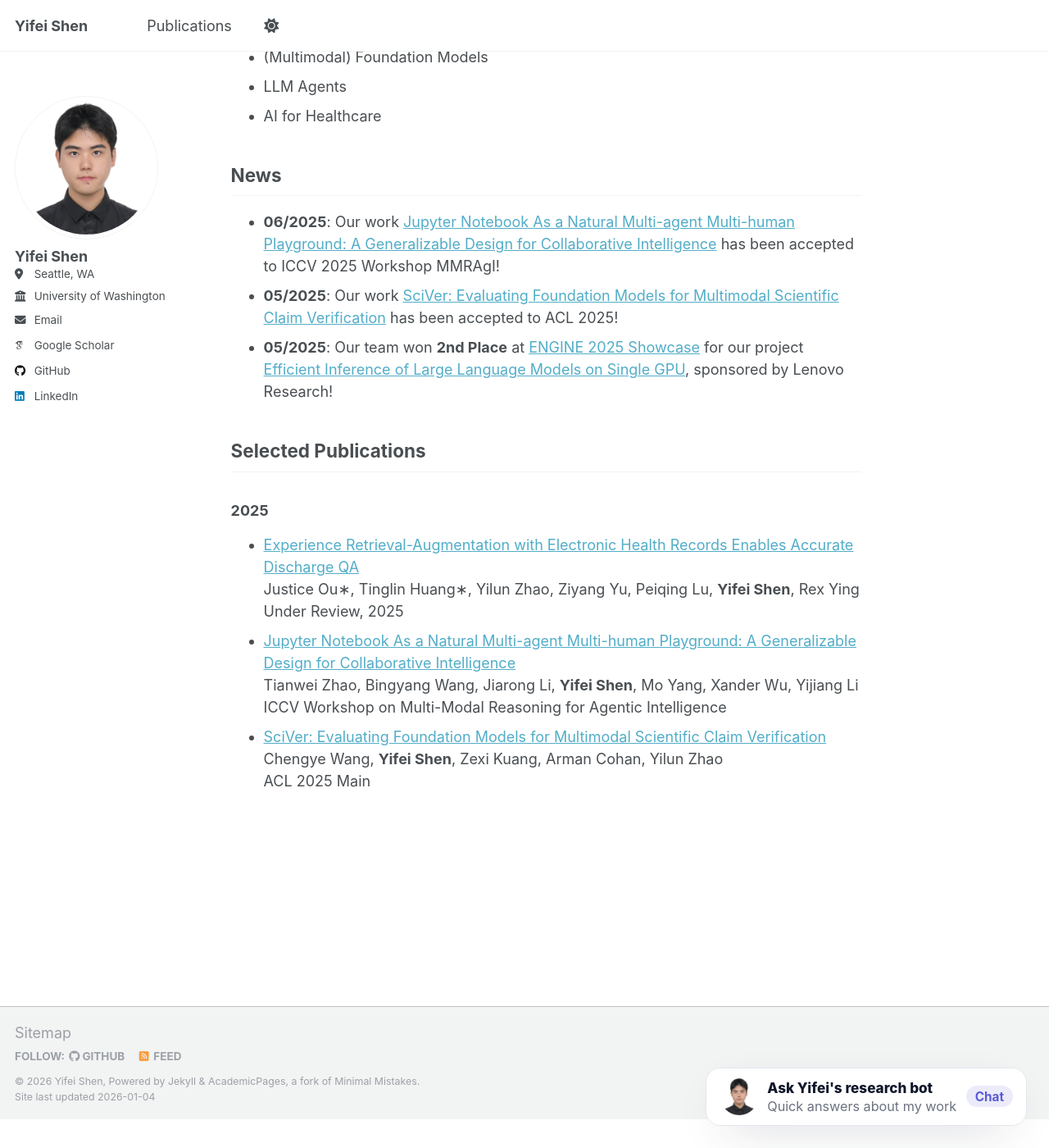
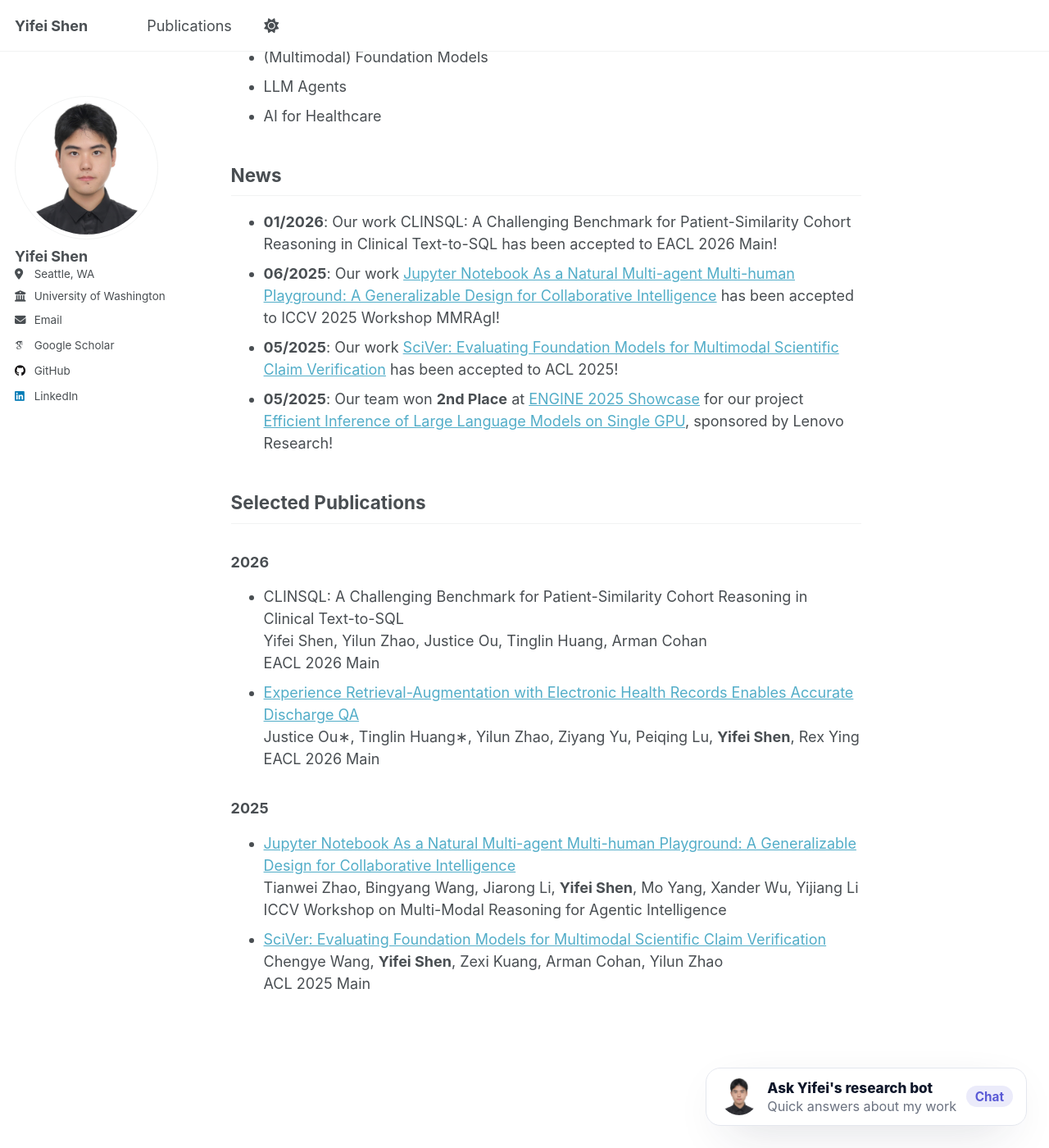
Before and after one commit to Barryshen1/Barryshen1.github.io, a Jekyll site: the page built from _pages/about.md, in a window 1280 px wide and 1400 px high, scrolled down 450 px. Shown: the whole window at 82% size. Built offline with Jekyll 4.4.1, drawn with Linux system fonts in a browser that asks for light colours; some web fonts are replaced.

Commit message:
Update news and publications

```diff
--- a/_pages/about.md
+++ b/_pages/about.md
@@ -22,17 +22,24 @@ I'm seeking research intern positions in large language models and PhD opportuni
 
 ## News
 
+- **01/2026**: Our work CLINSQL: A Challenging Benchmark for Patient-Similarity Cohort Reasoning in Clinical Text-to-SQL has been accepted to EACL 2026 Main!
 - **06/2025**: Our work [Jupyter Notebook As a Natural Multi-agent Multi-human Playground: A Generalizable Design for Collaborative Intelligence](#) has been accepted to ICCV 2025 Workshop MMRAgI!
 - **05/2025**: Our work [SciVer: Evaluating Foundation Models for Multimodal Scientific Claim Verification](https://arxiv.org/pdf/2506.15569) has been accepted to ACL 2025!
 - **05/2025**: Our team won **2nd Place** at [ENGINE 2025 Showcase](https://www.ece.uw.edu/news-events/capstone-fair/) for our project [Efficient Inference of Large Language Models on Single GPU](https://www.ece.uw.edu/wp-content/uploads/2025/06/Lenovo-Efficient-Inference-of-Large-Language-Models-on-a-Single-GPU.pdf), sponsored by Lenovo Research!
 
 ## Selected Publications
 
+### 2026
+
+- CLINSQL: A Challenging Benchmark for Patient-Similarity Cohort Reasoning in Clinical Text-to-SQL
+  Yifei Shen, Yilun Zhao, Justice Ou, Tinglin Huang, Arman Cohan
+  EACL 2026 Main
+- [Experience Retrieval-Augmentation with Electronic Health Records Enables Accurate Discharge QA](#)
+  Justice Ou∗, Tinglin Huang∗, Yilun Zhao, Ziyang Yu, Peiqing Lu, **Yifei Shen**, Rex Ying
+  EACL 2026 Main
+
 ### 2025
 
-- [Experience Retrieval-Augmentation with Electronic Health Records Enables Accurate Discharge QA](#)
-  Justice Ou∗, Tinglin Huang∗, Yilun Zhao, Ziyang Yu, Peiqing Lu, **Yifei Shen**, Rex Ying
-  Under Review, 2025
 - [Jupyter Notebook As a Natural Multi-agent Multi-human Playground: A Generalizable Design for Collaborative Intelligence](#)
   Tianwei Zhao, Bingyang Wang, Jiarong Li, **Yifei Shen**, Mo Yang, Xander Wu, Yijiang Li
   ICCV Workshop on Multi-Modal Reasoning for Agentic Intelligence
```
